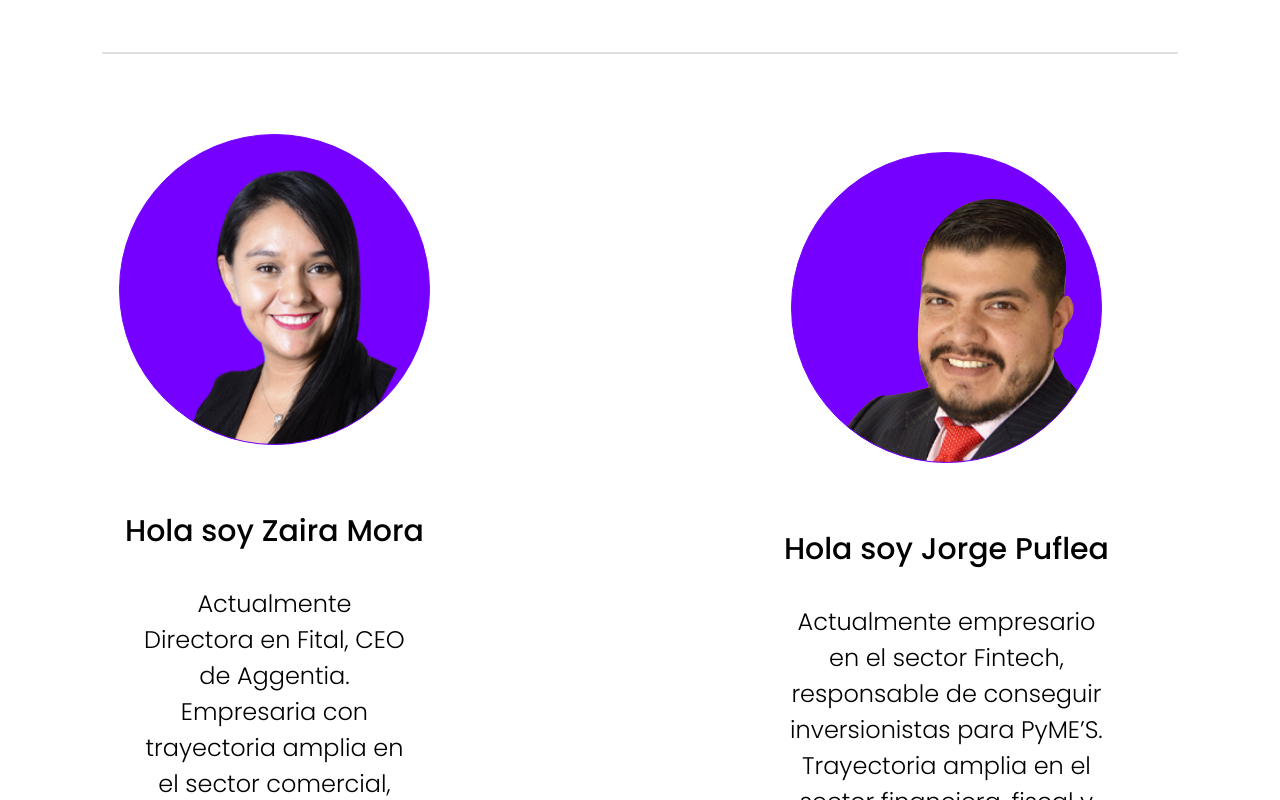
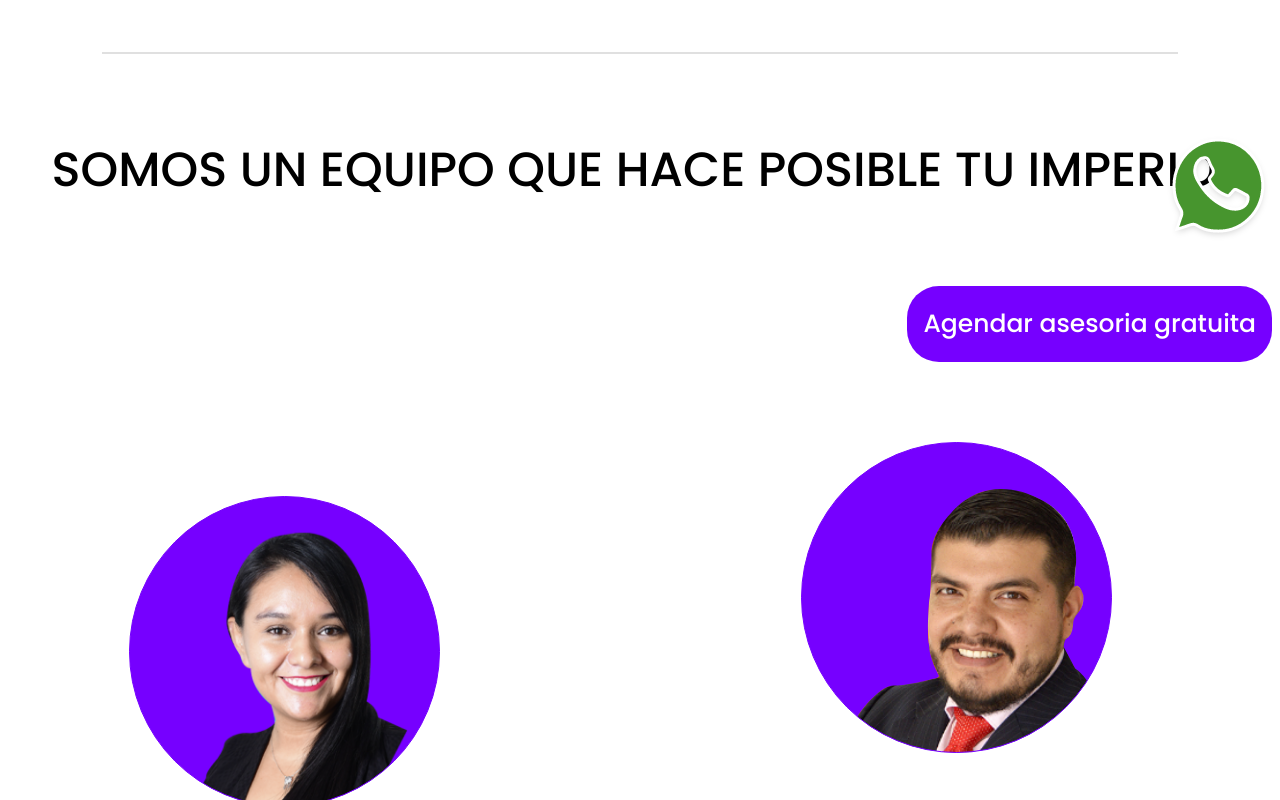
Before and after one commit to leonardomoralesgustavo/fital-new-landing, a Next.js app: page / in a window 1280 px wide. Shown: the part 4880-5680 px from the top of the page. Built offline with nearby package versions, Linux system fonts and the light colour scheme.

Commit message:
progress team

```diff
--- a/components/sections/HomePage/HomeTeam/HomeTeam.tsx
+++ b/components/sections/HomePage/HomeTeam/HomeTeam.tsx
@@ -1,8 +1,48 @@
-import { Box, Typography } from "@mui/material";
+import { Box, Button, Typography } from "@mui/material";
 import React from "react";
 
 export const HomeTeam = () => {
   return (
+    <Box
+      display={"flex"}
+      flexDirection={"column"}
+      position={"relative"}
+      // justifyContent={"center"}
+      // alignItems={"center"}
+    >
+      <Box
+        display={"flex"}
+        flexDirection={"column"}
+        justifyContent={"center"}
+        alignItems={"center"}
+        textAlign={"center"}
+        mb={10}
+      >
+        <Typography sx={{ fontSize: { xs: "18px", sm: "30px", md: "48px" }, fontWeight: "medium" }}>
+          SOMOS UN EQUIPO QUE HACE POSIBLE TU IMPERIO.
+        </Typography>
+      </Box>
+      <Box
+        display={"flex"}
+        justifyContent={"right"}
+        alignItems={"center"}
+        // textAlign={"center"}
+        mb={10}
+      >
+        <Box component={"img"} src="/icons/whatsapp.png" sx={{position:"absolute", right: 0, top:0}}/>
+        <Button
+          sx={{
+            bgcolor: "#7600FF",
+            color: "white",
+            py: { xs: 2, sm: 2, md: 2 },
+            px: { xs: 2, sm: 2, md: 2 },
+            borderRadius: 8,
+            fontSize: { xs: "15px", md: "20px", lg: "25px", xl: "28px" },
+          }}
+        >
+          Agendar asesoria gratuita
+        </Button>
+      </Box>
       <Box
         display={"flex"}
         flexDirection={{ xs: "column-reverse", sm: "column", md: "row" }}
@@ -17,6 +57,7 @@ export const HomeTeam = () => {
           alignItems={"center"}
           flexDirection={"column"}
           // bgcolor={"gray"}
+          maxWidth={"50%"}
         >
           <Box component={"img"} src="/images/zai-circle.png" sx={{ mb: 8 }} />
           <Typography sx={{ fontSize: "30px", fontWeight: "medium", mb: 4 }}>
@@ -35,18 +76,25 @@ export const HomeTeam = () => {
           alignItems={"center"}
           flexDirection={"column"}
           // bgcolor={"gray"}
+          maxWidth={"50%"}
         >
-        <Box component={"img"} src="/images/jorge-circle.png" sx={{ mb: 8 }} />
+          <Box
+            component={"img"}
+            src="/images/jorge-circle.png"
+            sx={{ mb: 8 }}
+          />
           <Typography sx={{ fontSize: "30px", fontWeight: "medium", mb: 4 }}>
             Hola soy Jorge Puflea
           </Typography>
           <Typography
             sx={{ fontSize: "24px", maxWidth: "50%", textAlign: "center" }}
           >
-          Actualmente empresario en el sector Fintech, responsable de conseguir
-          inversionistas para PyME’S. Trayectoria amplia en el sector
-          financiera, fiscal y empresarial.
+            Actualmente empresario en el sector Fintech, responsable de
+            conseguir inversionistas para PyME’S. Trayectoria amplia en el
+            sector financiera, fiscal y empresarial. Trayectoria amplia en el
+            sector financiera, fiscal y empresarial.
           </Typography>
+        </Box>
       </Box>
     </Box>
   );
```
Also changed, not shown: public/icons/whatsapp.png (added). Lines whose indentation alone changed are shown as unchanged.
